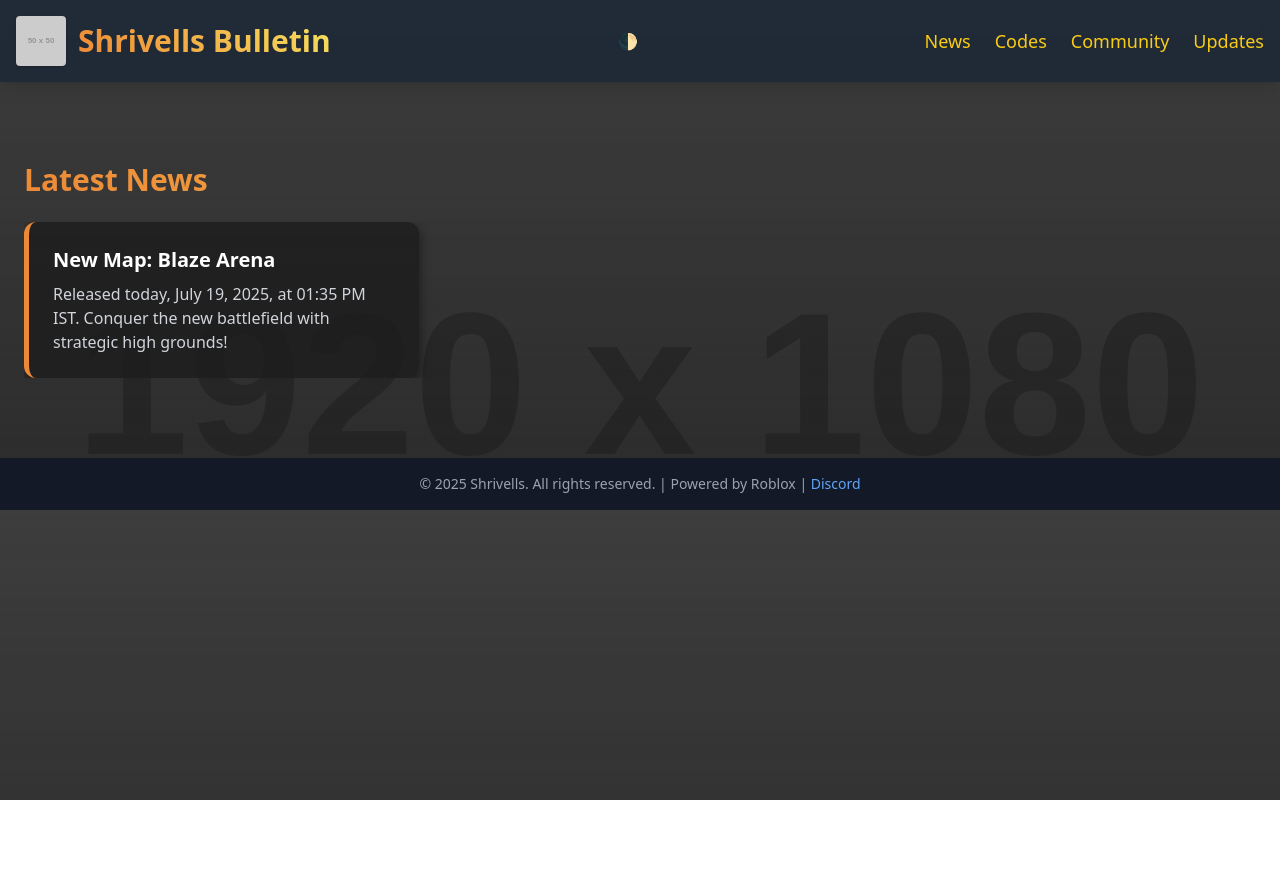
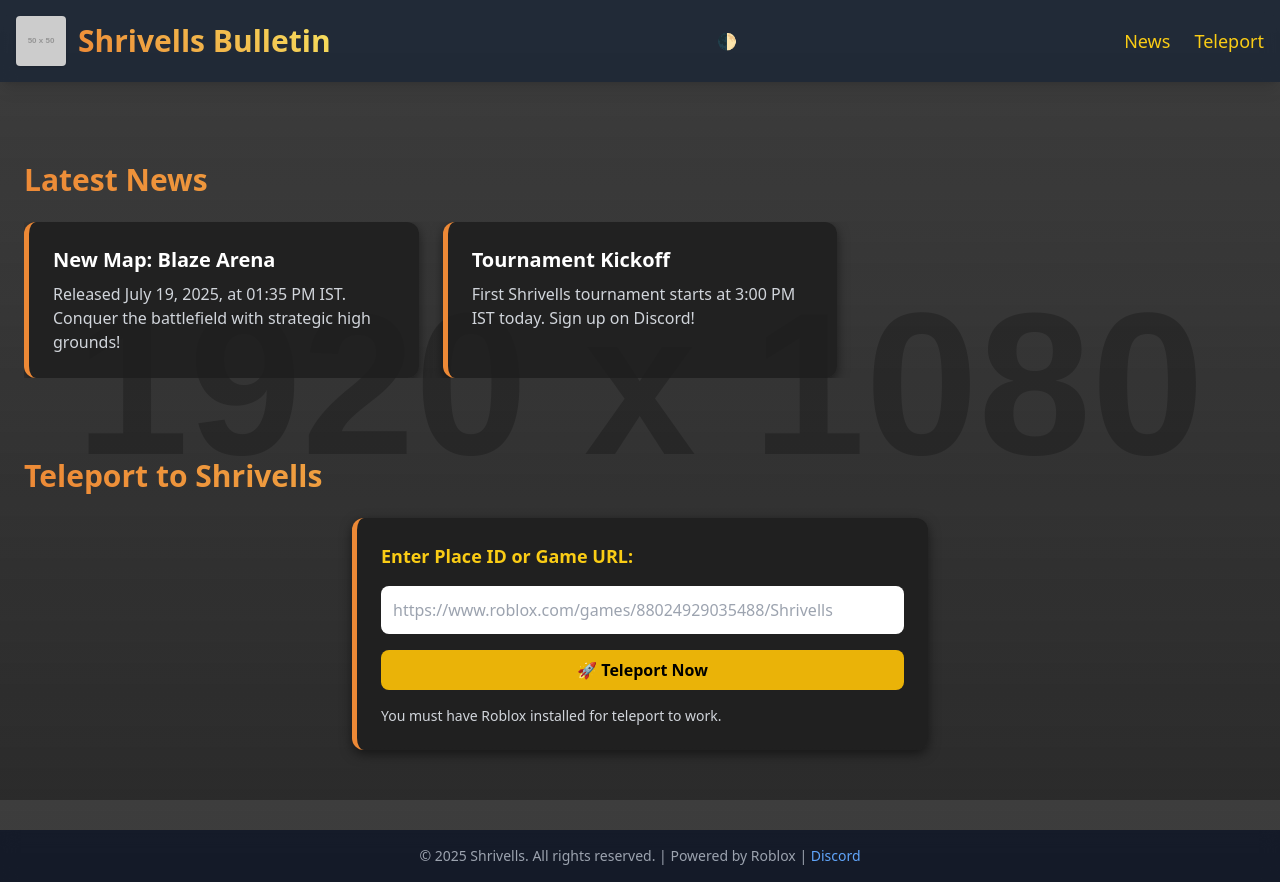
Before and after one commit to RishabhisGod/Shrivells, a plain HTML site: page index.html in a window 1280 px wide. Before the commit the page ends 800 px from the top, so only its background shows below. Drawn offline with nearby package versions, Linux system fonts and the light colour scheme; placeholder pictures from the web are drawn by us.

Commit message:
Update index.html

```diff
--- a/index.html
+++ b/index.html
@@ -6,7 +6,6 @@
   <title>Shrivells Bulletin - Gun Fight Game</title>
   <script src="https://cdn.tailwindcss.com"></script>
   <script>
-    // Tailwind dark mode config
     tailwind.config = {
       darkMode: 'class',
     };
@@ -72,42 +71,57 @@
         <h1 class="text-3xl font-bold gradient-text">Shrivells Bulletin</h1>
       </div>
       <div class="flex items-center space-x-4">
-        <button id="modeToggle" class="text-yellow-400 hover:text-yellow-300">
-          🌓
-        </button>
+        <button id="modeToggle" class="text-yellow-400 hover:text-yellow-300">🌓</button>
         <button class="lg:hidden text-yellow-400 hover:text-yellow-300" onclick="toggleMobileMenu()">☰</button>
       </div>
       <nav id="mainNav" class="hidden lg:flex space-x-6 text-lg font-medium">
         <a href="#news" class="text-yellow-400 hover:text-yellow-300">News</a>
-        <a href="#codes" class="text-yellow-400 hover:text-yellow-300">Codes</a>
-        <a href="#community" class="text-yellow-400 hover:text-yellow-300">Community</a>
-        <a href="#updates" class="text-yellow-400 hover:text-yellow-300">Updates</a>
+        <a href="#teleport" class="text-yellow-400 hover:text-yellow-300">Teleport</a>
       </nav>
     </div>
     <!-- Mobile Menu -->
     <div id="mobileMenu" class="lg:hidden hidden flex flex-col mt-4 space-y-2 text-yellow-300 text-center">
       <a href="#news" onclick="toggleMobileMenu()">News</a>
-      <a href="#codes" onclick="toggleMobileMenu()">Codes</a>
-      <a href="#community" onclick="toggleMobileMenu()">Community</a>
-      <a href="#updates" onclick="toggleMobileMenu()">Updates</a>
+      <a href="#teleport" onclick="toggleMobileMenu()">Teleport</a>
     </div>
   </header>
 
   <!-- Main Content -->
   <main class="container mx-auto px-6 py-20 space-y-20">
 
-    <!-- Sections go here (News, Codes, Community, Updates)... -->
-    <!-- Just paste your existing sections from previous code here, unchanged -->
-
-    <!-- Example -->
+    <!-- News Section -->
     <section id="news">
       <h2 class="text-3xl font-bold mb-6 gradient-text">Latest News</h2>
       <div class="grid grid-cols-1 sm:grid-cols-2 lg:grid-cols-3 gap-6 scroll-container">
         <div class="news-card p-6 rounded-xl">
           <h3 class="text-xl font-semibold">New Map: Blaze Arena</h3>
-          <p class="text-gray-300 mt-2">Released today, July 19, 2025, at 01:35 PM IST. Conquer the new battlefield with strategic high grounds!</p>
+          <p class="text-gray-300 mt-2">Released July 19, 2025, at 01:35 PM IST. Conquer the battlefield with strategic high grounds!</p>
         </div>
-        <!-- more cards... -->
+        <div class="news-card p-6 rounded-xl">
+          <h3 class="text-xl font-semibold">Tournament Kickoff</h3>
+          <p class="text-gray-300 mt-2">First Shrivells tournament starts at 3:00 PM IST today. Sign up on Discord!</p>
+        </div>
+      </div>
+    </section>
+
+    <!-- Teleport Section -->
+    <section id="teleport">
+      <h2 class="text-3xl font-bold mb-6 gradient-text">Teleport to Shrivells</h2>
+      <div class="news-card p-6 rounded-xl max-w-xl mx-auto flex flex-col gap-4">
+        <label for="placeId" class="text-lg font-semibold text-yellow-400">Enter Place ID or Game URL:</label>
+        <input
+          id="https://www.roblox.com/games/88024929035488/Shrivells"
+          type="text"
+          placeholder= "https://www.roblox.com/games/88024929035488/Shrivells"
+          class="p-3 rounded-lg text-black focus:outline-none focus:ring-2 focus:ring-orange-400"
+        />
+        <button
+          onclick="teleportToGame()"
+          class="bg-yellow-500 hover:bg-yellow-400 text-black font-bold py-2 px-4 rounded-lg transition"
+        >
+          🚀 Teleport Now
+        </button>
+        <p class="text-sm text-gray-300">You must have Roblox installed for teleport to work.</p>
       </div>
     </section>
 
@@ -116,9 +130,8 @@
   <!-- Footer -->
   <footer class="bg-gray-900 bg-opacity-90 backdrop-blur p-4 text-center">
     <p class="text-gray-400 text-sm">
-      © 2025 Shrivells. All rights reserved. |
-      Powered by Roblox |
-      <a href="https://discord.gg/xyz" class="text-blue-400 hover:underline">Discord</a>
+      © 2025 Shrivells. All rights reserved. | Powered by Roblox |
+      <a href="https://discord.gg/dg8S7dvyMF" class="text-blue-400 hover:underline">Discord</a>
     </p>
   </footer>
 
@@ -146,7 +159,6 @@
       }
     };
 
-    // Initial mode check
     if (localStorage.theme === 'dark' || (!('theme' in localStorage) && window.matchMedia('(prefers-color-scheme: dark)').matches)) {
       localStorage.theme = 'dark';
     } else {
@@ -163,6 +175,29 @@
     window.addEventListener('load', () => {
       document.getElementById('loader').style.display = 'none';
     });
+
+    // Roblox Teleport
+    function teleportToGame() {
+      const input = document.getElementById('placeId').value.trim();
+      let placeId = '';
+
+      if (!input) {
+        alert('Please enter a valid Place ID or Roblox game link.');
+        return;
+      }
+
+      const match = input.match(/(\d{5,})/);
+      if (match) {
+        placeId = match[1];
+      }
+
+      if (placeId) {
+        const teleportUrl = `roblox://placeID=${placeId}`;
+        window.location.href = teleportUrl;
+      } else {
+        alert('Invalid Place ID or URL.');
+      }
+    }
   </script>
 </body>
 </html>
```
